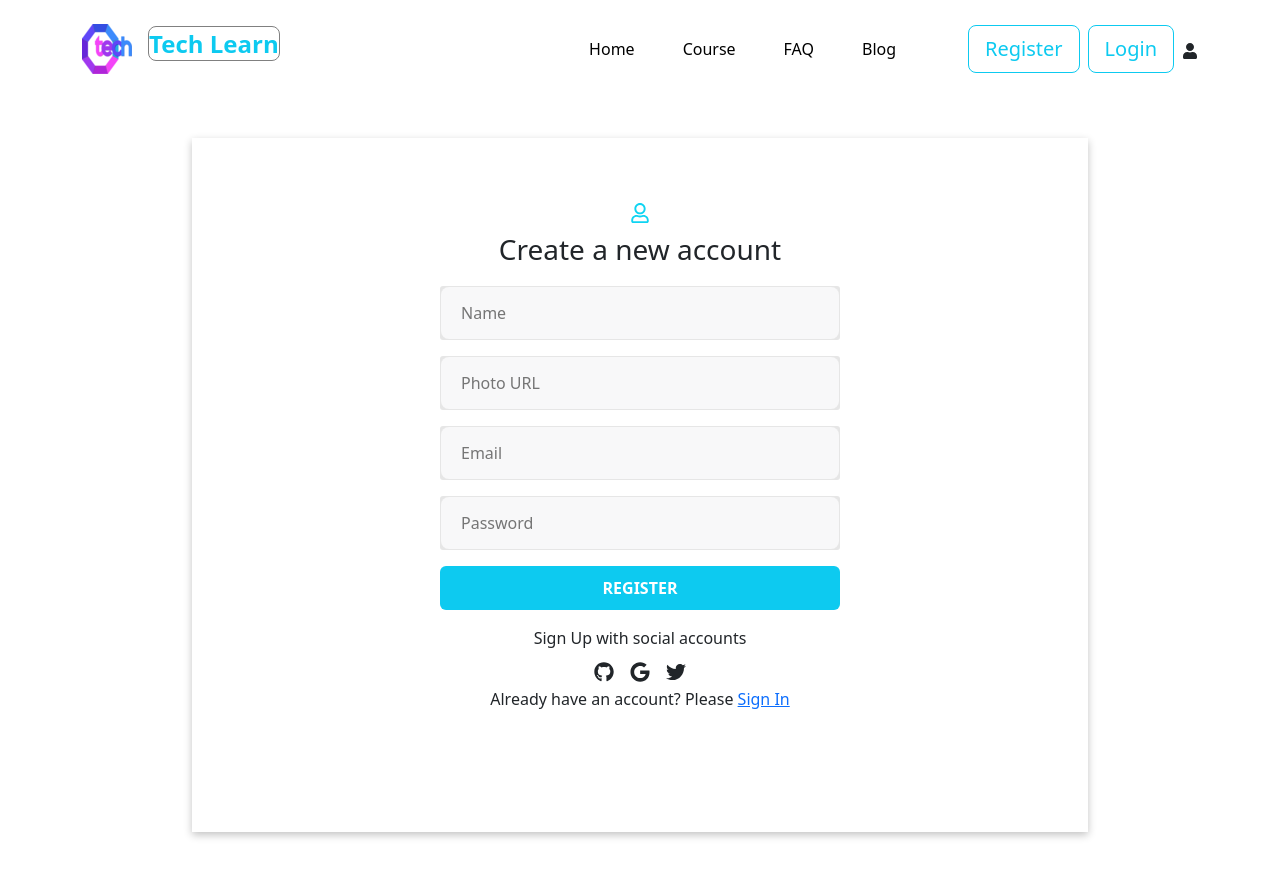
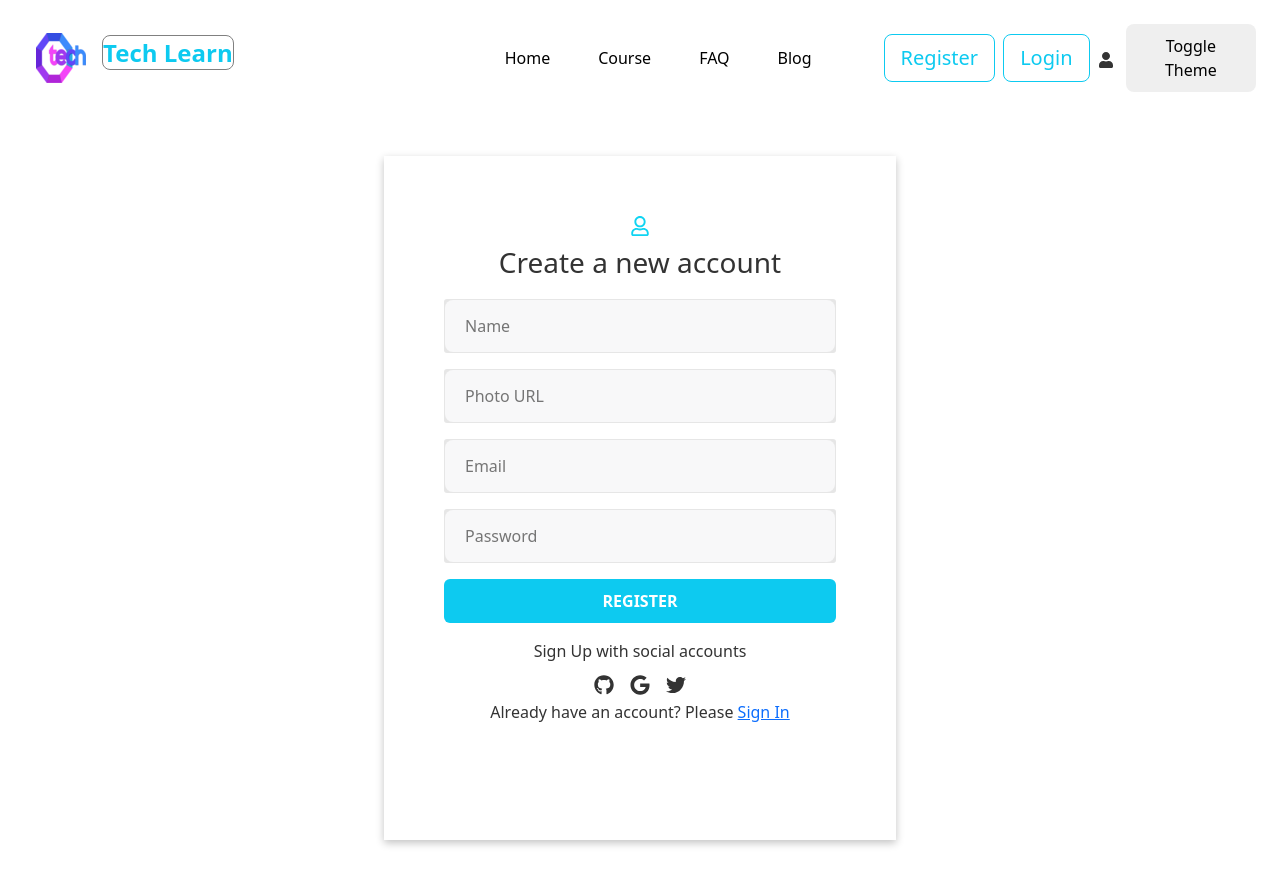
Before and after one commit to Ashraf59/tech-learn-client, a React (Create React App) app: page /register in a window 1280 px wide. Built offline with nearby package versions, Linux system fonts and the light colour scheme; no server answers.

Commit message:
Toggle button added

```diff
--- a/src/Pages/Blog/Blog.css
+++ b/src/Pages/Blog/Blog.css
@@ -2,4 +2,9 @@
     margin-left: 40px;
     margin-right: 40px;
     margin-top: 50px;
+    box-shadow: rgba(0, 0, 0, 0.24) 0px 3px 8px;
+    padding-bottom: 40px;
+    width: 70%;
+    margin: auto;
+
 }
--- a/src/Pages/Blog/Blog.js
+++ b/src/Pages/Blog/Blog.js
@@ -5,7 +5,7 @@ import './Blog.css';
 const Blog = () => {
     return (
         <div>
-            <h2 className="font-semibold text-center mt-5 mb-8">Frequently Asked Questions</h2>
+            <h2 className="font-semibold text-center mt-5 mb-8">Our Latest Blog Post</h2>
             <div>
             <Accordion className='accordion'>
                 <Accordion.Item eventKey="0">
--- /dev/null
+++ b/src/Pages/FAQ/FAQ.js
@@ -0,0 +1,42 @@
+import React from 'react';
+import { Accordion } from 'react-bootstrap';
+
+const FAQ = () => {
+    return (
+        <div className='card-design'>
+            <h2 className="font-semibold text-center mt-5 mb-8">Frequently Ask Questions</h2>
+            <div>
+            <Accordion className='accordion'>
+                <Accordion.Item eventKey="0">
+                    <Accordion.Header className='font-bold fs-3'>What is course fee?</Accordion.Header>
+                    <Accordion.Body>
+                        Our course fee depends on course subject. Hence course price will be started BDT. 5000 to BDT. 10,000.
+                    </Accordion.Body>
+                </Accordion.Item>
+                <Accordion.Item eventKey="1">
+                    <Accordion.Header>What is your course duration?</Accordion.Header>
+                    <Accordion.Body>
+                         Our course duration 4 months to 6 months. So course duration will depend as per course subject.
+                    </Accordion.Body>
+                </Accordion.Item>
+                <Accordion.Item eventKey="2">
+                    <Accordion.Header>Is this course online classes on pre-recorded classes?</Accordion.Header>
+                    <Accordion.Body>
+                        Our class is pre-recorded classes. Per day you will get one class. And also will get 3 times support session if you need help.
+                    </Accordion.Body>
+                </Accordion.Item>
+                <Accordion.Item eventKey="3">
+                    <Accordion.Header>Do you support to your students to get job?</Accordion.Header>
+                    <Accordion.Body>
+                        Yes, We help our students to meet interview, who will finish our course on time.
+                    </Accordion.Body>
+                </Accordion.Item>
+            </Accordion>
+            </div>
+        </div>
+
+
+    );
+};
+
+export default FAQ;
--- a/src/Pages/Register/Register.css
+++ b/src/Pages/Register/Register.css
@@ -8,14 +8,14 @@ input{
     border:none;
 }
 .container-login{
-    width:70%;
-    height:90%;
+    width:40%;
+    min-height:30%;
     display:flex;
     margin: 40px auto;
     flex-wrap: wrap;
     justify-content: center;
     align-items: center;
-    padding:15px;
+    padding:10px;
     background-position:center;
     background-size: cover;
     background-repeat: no-repeat;
--- a/src/Routes/Routes/Routes.js
+++ b/src/Routes/Routes/Routes.js
@@ -4,6 +4,7 @@ import Blog from "../../Pages/Blog/Blog";
 import Category from "../../Pages/Category/Category";
 import CourseInitial from "../../Pages/CourseInitial/CourseInitial";
 import Courses from "../../Pages/Courses/Courses";
+import FAQ from "../../Pages/FAQ/FAQ";
 import Home from "../../Pages/Home/Home";
 import Login from "../../Pages/Login/Login";
 import Register from "../../Pages/Register/Register";
@@ -49,6 +50,10 @@ export const routes = createBrowserRouter([
             {
                 path: '/login',
                 element: <Login></Login>
+            },
+            {
+                path: '/faq',
+                element:<FAQ></FAQ>
             }
 
         ]
--- /dev/null
+++ b/src/Shared/Header/Header.css
@@ -0,0 +1,14 @@
+/* Toggle Theme */
+.dark {
+    background-color: #333;
+    color: #fff;
+}
+.light {
+    background-color: #fff;
+    color: #333;
+}
+.toggle{
+    padding: 10px 20px;
+    border-radius: 8px;
+    border: none;
+}
--- a/src/Shared/Header/Header.js
+++ b/src/Shared/Header/Header.js
@@ -1,16 +1,36 @@
-import React, { useContext } from 'react';
+import React, { useContext, useEffect, useState } from 'react';
 import { Button, Container, Image, Nav, Navbar } from 'react-bootstrap';
 import { Link } from 'react-router-dom';
 import LeftSideNav from '../LeftSideNav/LeftSideNav';
 import image from '../../Asset/image/logo-1.png'
 import { AuthContext } from '../../context/AuthProvider';
 import { FaUser } from 'react-icons/fa';
+import './Header.css';
 
 
 
 const Header = () => {
 
   const {user, logOut} = useContext(AuthContext)
+
+  // Toggle for dark & light theme
+  const [theme, setTheme] = useState(
+    localStorage.getItem('theme') || 'light'
+);
+
+const toggleTheme = () => {
+    if (theme === 'light') {
+        setTheme('dark');
+        }
+        else {
+        setTheme('light');
+        }
+    };
+    useEffect(() => {
+        localStorage.setItem('theme', theme);
+        document.body.className = theme;
+    }, [theme]);
+
 
   const handleLogOut = () => {
     logOut()
@@ -21,7 +41,6 @@ const Header = () => {
   }
 
     return (
-        //Nav Bar Start
       <nav className="navbar navbar-expand-lg navbar-light bg-white  p-4 sticky-top">
       <div className="container d-flex justify-content-center">
       <Link
@@ -118,7 +137,12 @@ const Header = () => {
 
         </div>
       </div>
+      <div className={`App ${theme}`}>
+                            <button className='toggle' onClick={toggleTheme}>Toggle Theme</button>
+                        </div>
+
     </nav>
+
       );
 };
 
```
Lines whose indentation alone changed are shown as unchanged.
